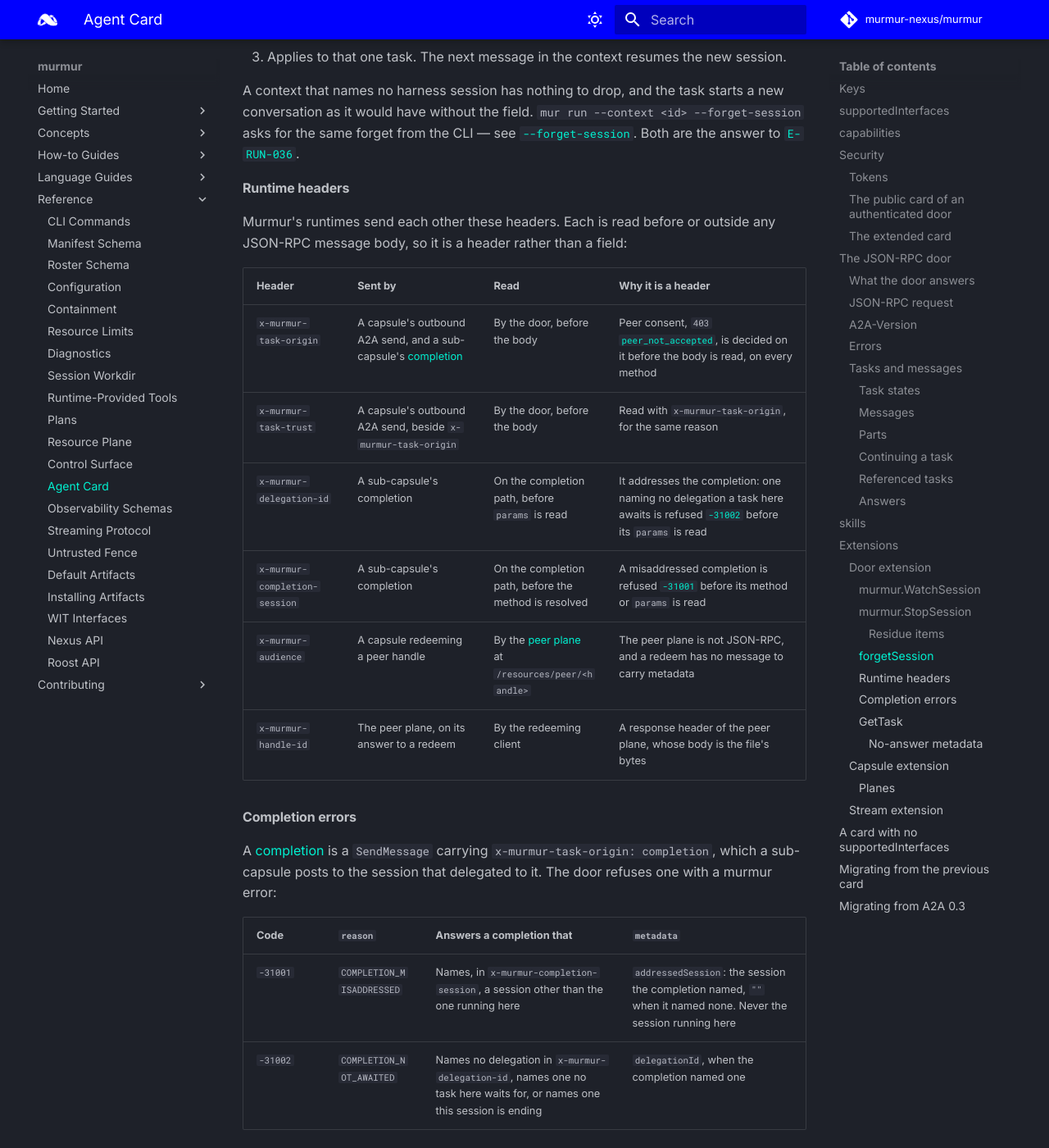
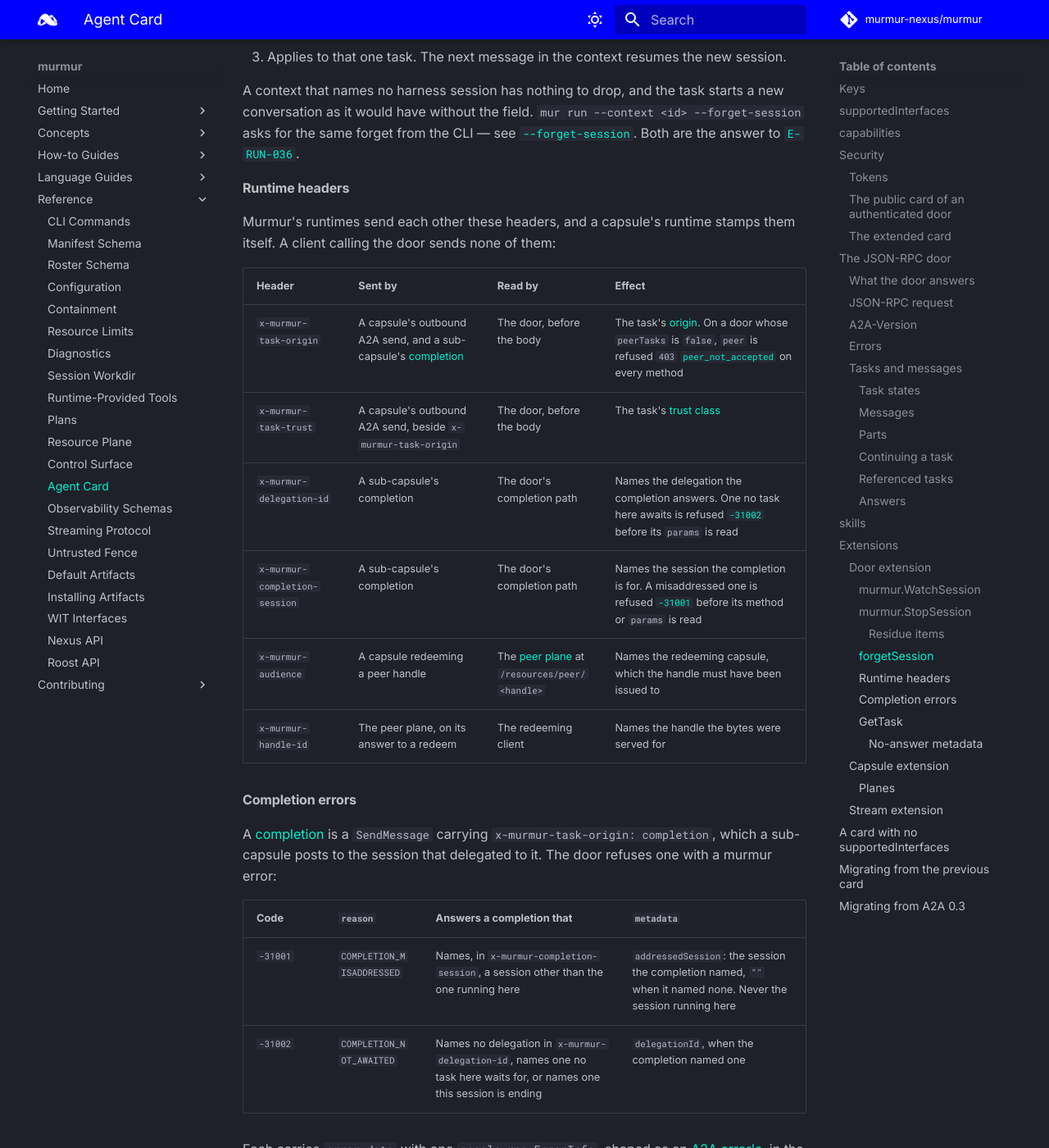
Before and after one commit to murmur-nexus/murmur, an MkDocs documentation site: the page built from docs/content/reference/agent-card.md, in a window 1280 px wide and 1400 px high, scrolled down 24846 px. Shown: the whole window at 82% size. Built offline with MkDocs 1.6.1 and Material for MkDocs 9.7.7, drawn with Linux system fonts in a browser that asks for light colours; comment, search, counter and statistics services are not loaded; some of the changed text lies outside the part shown.

````diff
--- a/docs/content/reference/agent-card.md
+++ b/docs/content/reference/agent-card.md
@@ -842,7 +842,7 @@ content-length: 181
 connection: close
 A2A-Extensions: https://docs.murmur.nexus/reference/agent-card/#murmur-door-v1
 
-{"jsonrpc":"2.0","id":1,"result":{"task":{"id":"tsk_019ed5211c827f63a8fe4be623277c55","contextId":"ctx_0193f2a1c4d87e01b2c3d4e5f6a7b8c9","status":{"state":"TASK_STATE_SUBMITTED"}}}}
+{"jsonrpc":"2.0","id":1,"result":{"task":{"contextId":"ctx_0193f2a1c4d87e01b2c3d4e5f6a7b8c9","id":"tsk_019ed5211c827f63a8fe4be623277c55","status":{"state":"TASK_STATE_SUBMITTED"}}}}
 ```
 
 The door refuses the message with `-32602`, starting no task, in this order. The first three come
@@ -873,17 +873,17 @@ answer to [`E-RUN-036`](diagnostics.md#e-run-036).
 
 #### Runtime headers { #runtime-headers }
 
-Murmur's runtimes send each other these headers. Each is read before or outside any JSON-RPC
-message body, so it is a header rather than a field:
+Murmur's runtimes send each other these headers, and a capsule's runtime stamps them itself. A
+client calling the door sends none of them:
 
-| Header | Sent by | Read | Why it is a header |
+| Header | Sent by | Read by | Effect |
 |---|---|---|---|
-| `x-murmur-task-origin` | A capsule's outbound A2A send, and a sub-capsule's [completion](roost-api.md#how-it-travels) | By the door, before the body | Peer consent, `403` [`peer_not_accepted`](#door-authentication), is decided on it before the body is read, on every method |
-| `x-murmur-task-trust` | A capsule's outbound A2A send, beside `x-murmur-task-origin` | By the door, before the body | Read with `x-murmur-task-origin`, for the same reason |
-| `x-murmur-delegation-id` | A sub-capsule's completion | On the completion path, before `params` is read | It addresses the completion: one naming no delegation a task here awaits is refused [`-31002`](#murmur-errors) before its `params` is read |
-| `x-murmur-completion-session` | A sub-capsule's completion | On the completion path, before the method is resolved | A misaddressed completion is refused [`-31001`](#murmur-errors) before its method or `params` is read |
-| `x-murmur-audience` | A capsule redeeming a peer handle | By the [peer plane](resource-plane.md#redeem) at `/resources/peer/<handle>` | The peer plane is not JSON-RPC, and a redeem has no message to carry metadata |
-| `x-murmur-handle-id` | The peer plane, on its answer to a redeem | By the redeeming client | A response header of the peer plane, whose body is the file's bytes |
+| `x-murmur-task-origin` | A capsule's outbound A2A send, and a sub-capsule's [completion](roost-api.md#how-it-travels) | The door, before the body | The task's [origin](../concepts/access-control.md#task-origin-and-trust-class). On a door whose `peerTasks` is `false`, `peer` is refused `403` [`peer_not_accepted`](#door-authentication) on every method |
+| `x-murmur-task-trust` | A capsule's outbound A2A send, beside `x-murmur-task-origin` | The door, before the body | The task's [trust class](../concepts/access-control.md#task-origin-and-trust-class) |
+| `x-murmur-delegation-id` | A sub-capsule's completion | The door's completion path | Names the delegation the completion answers. One no task here awaits is refused [`-31002`](#murmur-errors) before its `params` is read |
+| `x-murmur-completion-session` | A sub-capsule's completion | The door's completion path | Names the session the completion is for. A misaddressed one is refused [`-31001`](#murmur-errors) before its method or `params` is read |
+| `x-murmur-audience` | A capsule redeeming a peer handle | The [peer plane](resource-plane.md#redeem) at `/resources/peer/<handle>` | Names the redeeming capsule, which the handle must have been issued to |
+| `x-murmur-handle-id` | The peer plane, on its answer to a redeem | The redeeming client | Names the handle the bytes were served for |
 
 #### Completion errors { #murmur-errors }
 
````
Also changed, not shown: crates/capsule-runtime/wit/VERSIONING.md (+3 -2 lines), 6 other files.
